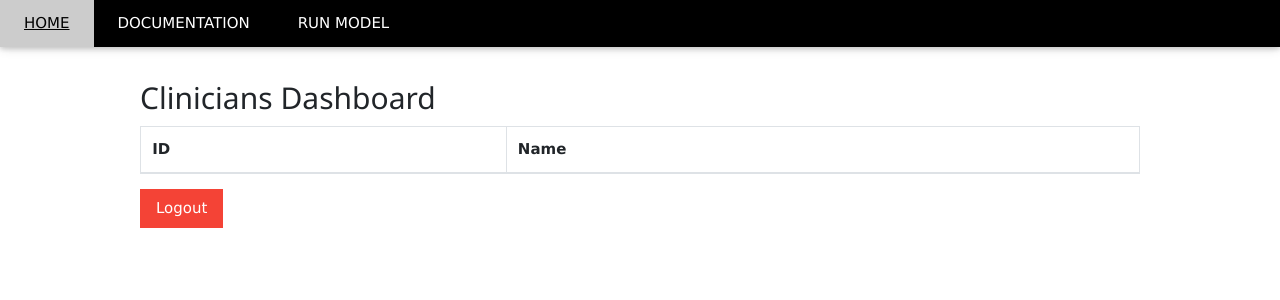
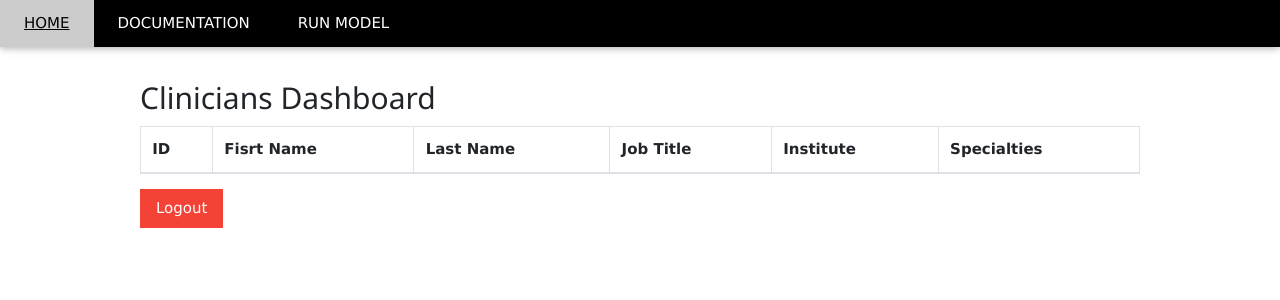
Before and after one commit to iced-soda/EPNET, a Flask app: page /dashboard.html in a window 1280 px wide. Shown: the top 300 px of the page. Run offline with Flask 3, Linux system fonts and the light colour scheme; data that the repository does not hold is empty; parts of the project's set-up code (start-up, migrations or seed data) failed here and were passed over; some libraries are stand-ins or nearby versions.

Commit message:
update webpage

```diff
--- a/app.py
+++ b/app.py
@@ -38,7 +38,6 @@ params_file = './train/params/P1000/pnet/onsplit_average_reg_10_tanh_large_testi
 
 ###---###
 # load model
-print("1")
 loader = importlib.machinery.SourceFileLoader('params', params_file)
 params = loader.load_module()
 model_params_ = deepcopy(params.models[0])
--- a/templates/dashboard.html
+++ b/templates/dashboard.html
@@ -26,15 +26,23 @@
         <thead>
             <tr>
                 <th>ID</th>
-                <th>Name</th>
+                <th>Fisrt Name</th>
+                <th>Last Name</th>
+                <th>Job Title</th>
+                <th>Institute</th>
+                <th>Specialties</th>
                 <!-- Add more column headers as per your Clinician model -->
             </tr>
         </thead>
         <tbody>
             {% for clinician in clinicians %}
             <tr>
-                <td>{{ clinician.id }}</td>
-                <td>{{ clinician.name }}</td>
+                <td>{{ clinician.clinicianID }}</td>
+                <td>{{ clinician.first_name }}</td>
+                <td>{{ clinician.last_name }}</td>
+                <td>{{ clinician.job_title }}</td>
+                <td>{{ clinician.institute }}</td>
+                <td>{{ clinician.specialties }}</td>
                 <!-- Add more data fields as per your Clinician model -->
             </tr>
             {% endfor %}
--- a/templates/documentation.html
+++ b/templates/documentation.html
@@ -50,9 +50,9 @@
 <!-- Page content -->
 <div class="w3-content" style="max-width:2000px;margin-top:46px">
   <div class="w3-content w3-padding-64" id="documentation">
-    <h2 style="font-weight: 500;">A Web-based Tool Utilised Deep Neural Network to Predict Significant Enhancer Signals</h2>
+    <h2 style="font-weight: 500;">A Web-based Tool Utilising Deep Neural Network to Predict Significant Enhancer Signals</h2>
     <h4>How it works</h4>
-    <p>Here, we can have some images explaining different layers of the </p>
+    <p>Here, we can have some images explaining different layers of the model.</p>
     <h4>Performance</h4>
     <p>Here, we can have some diagram and table showing the performance of this model</p>
     <h4>Github Page</h4>
--- a/templates/index.html
+++ b/templates/index.html
@@ -92,7 +92,7 @@
 
 // Funtion to validate email address
 function validateEmailAddress(input) {
-  var emailRegex = /^[\w.-]+@[a-zA-Z0-9.-]+\.[a-zA-Z]{2,4}$/;
+  var emailRegex = /^([A-Za-z0-9_\-\.])+\@(?!(?:[A-Za-z0-9_\-\.]+\.)?([A-Za-z]{2,4})\.\2)([A-Za-z0-9_\-\.])+\.([A-Za-z]{2,4})$/;
   var errorElement = input.nextElementSibling; // Get the error message element
   errorElement.style.display = "inline";
   if (input.value == "") {
--- a/train/params/P1000/pnet/onsplit_average_reg_10_tanh_large_testing.py
+++ b/train/params/P1000/pnet/onsplit_average_reg_10_tanh_large_testing.py
@@ -16,7 +16,7 @@ data_base = {'id': 'ALL', 'type': 'prostate_paper',
              }
 data = [data_base]
 
-n_hidden_layers = 5
+n_hidden_layers = 2
 base_dropout = 0.5
 wregs = [0.001] * 7
 wregs = [0.001] * 7
```
Also changed, not shown: 1 other file.
